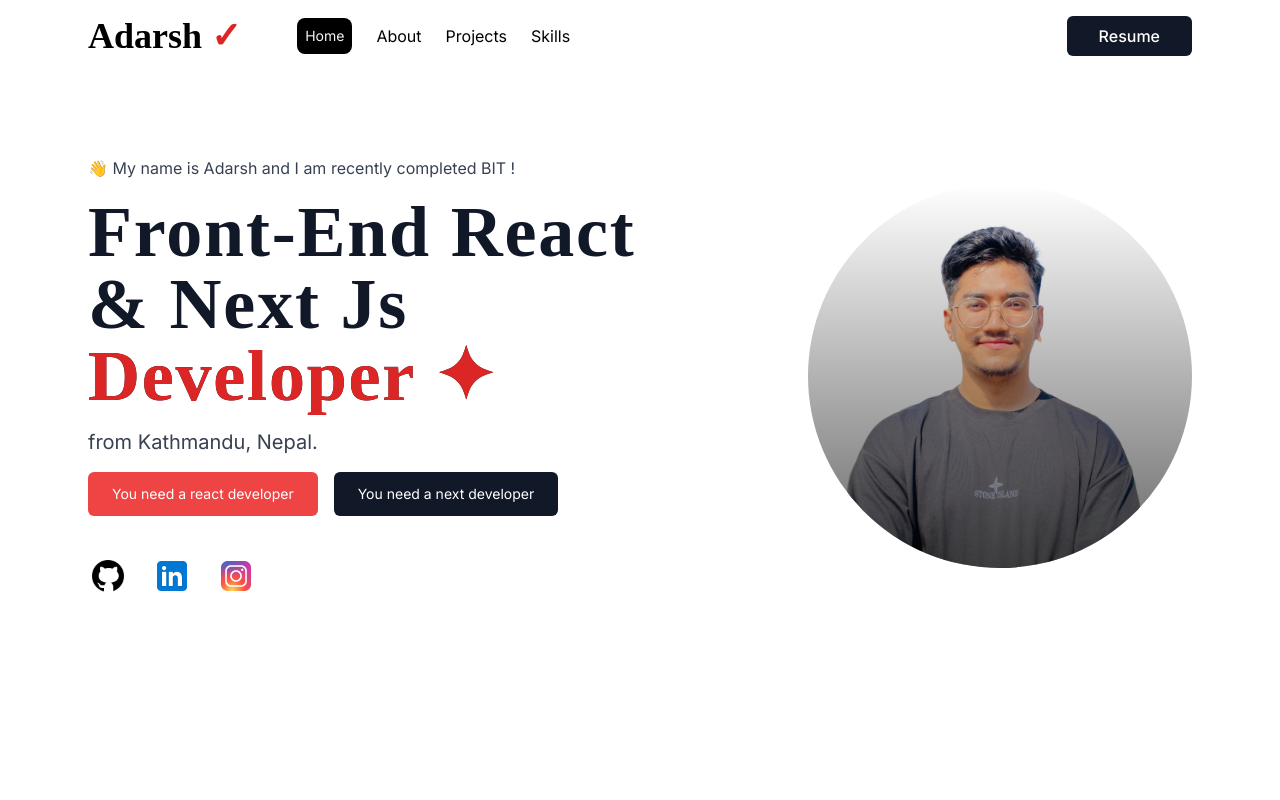
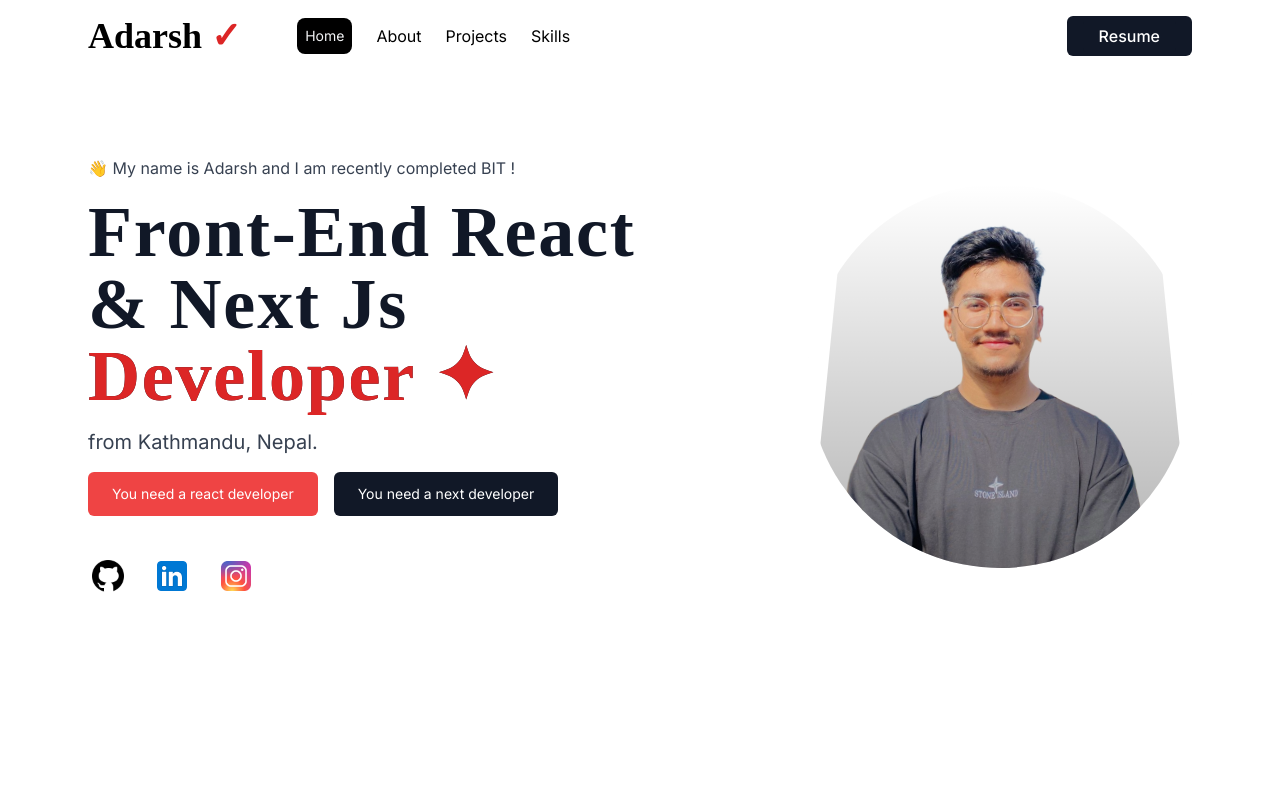
Before and after one commit to adarshthapa111/Modern_Portfolio, a Next.js app: page / in a window 1280 px wide. Shown: the top 800 px of the page. Built offline with nearby package versions, Linux system fonts and the light colour scheme; a web font is replaced by a local one.

Commit message:
Updated Profile background

```diff
--- a/src/app/globals.css
+++ b/src/app/globals.css
@@ -9,3 +9,7 @@
         animation-play-state: paused;
     }
 }
+
+.custom-shape {
+    clip-path: polygon(10% 0%, 90% 0%, 100% 100%, 0% 100%);
+  }
--- a/src/app/page.tsx
+++ b/src/app/page.tsx
@@ -151,7 +151,7 @@ export default function Home() {
                   width={800}
                   height={800}
                 />
-                <div className="absolute inset-0 bg-gradient-to-t from-black/60 to-transparent"></div>
+                <div className="absolute inset-0 bg-gradient-to-t from-black/30 to-transparent custom-shape"></div>
               </div>
             </div>
           </div>
```
